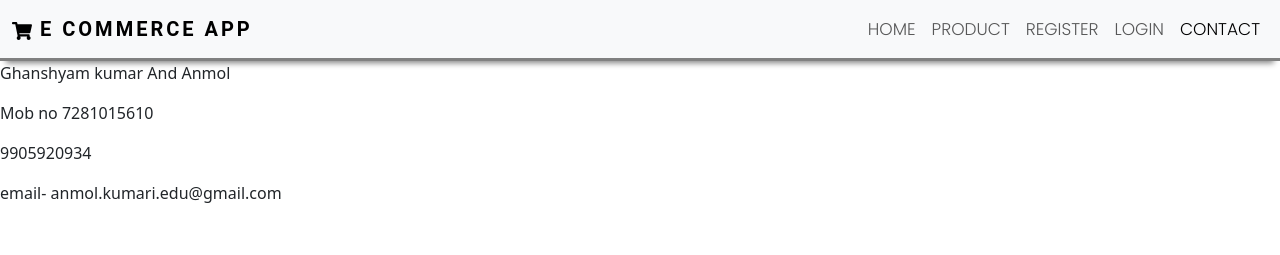
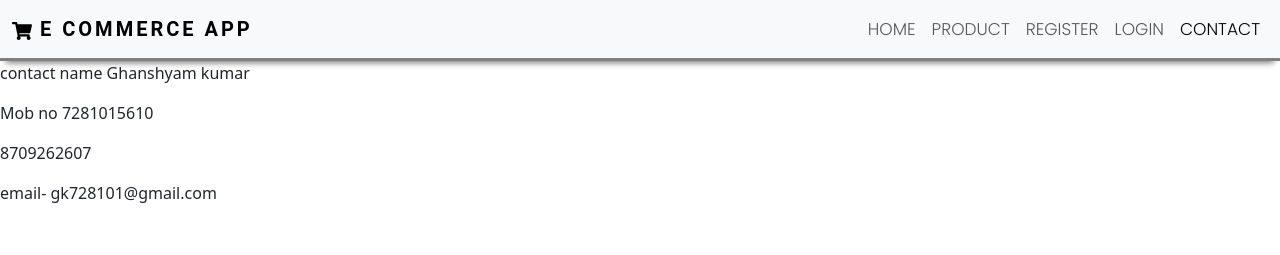
Before and after one commit to ghanshyamkumargiet/ecommerceForHtLogistics, a React (Create React App) app: page /contact in a window 1280 px wide. Shown: the top 255 px of the page. Built offline with nearby package versions, Linux system fonts and the light colour scheme.

Commit message:
Currently revoe contact

```diff
--- a/src/pages/About.js
+++ b/src/pages/About.js
@@ -5,6 +5,7 @@ const About = () => {
   return (
     <Layout>
       <h1> this is About Page</h1>
+      <p> This Page Is Currently Now Working </p>
     </Layout>
   );
 };
--- a/src/pages/Contact.js
+++ b/src/pages/Contact.js
@@ -4,10 +4,10 @@ import Layout from "../components/Layout/Layout";
 const Contact = () => {
   return (
     <Layout>
-      <p> Ghanshyam kumar And Anmol </p>
+      <p> contact name Ghanshyam kumar </p>
       <p> Mob no 7281015610</p>
-      <p> 9905920934</p>
-      <p> email- anmol.kumari.edu@gmail.com</p>
+      <p> 8709262607</p>
+      <p> email- gk728101@gmail.com</p>
     </Layout>
   );
 };
```
